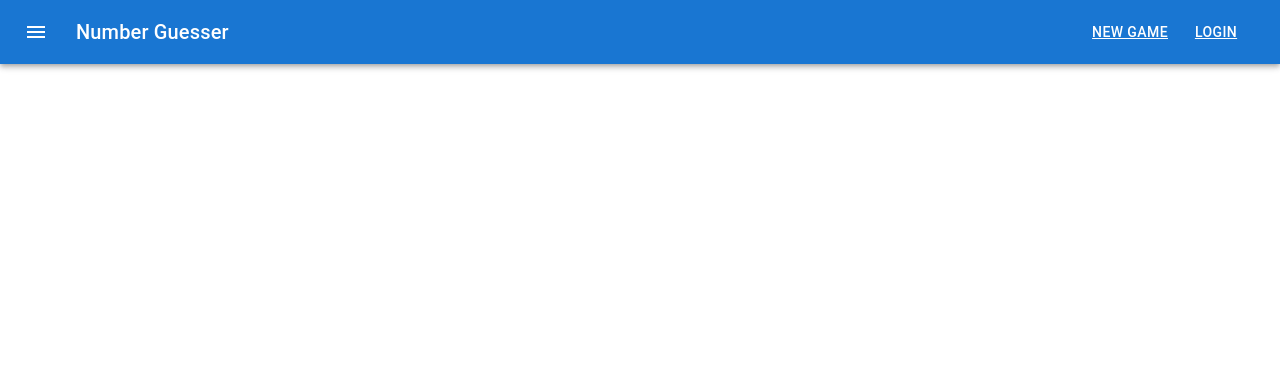
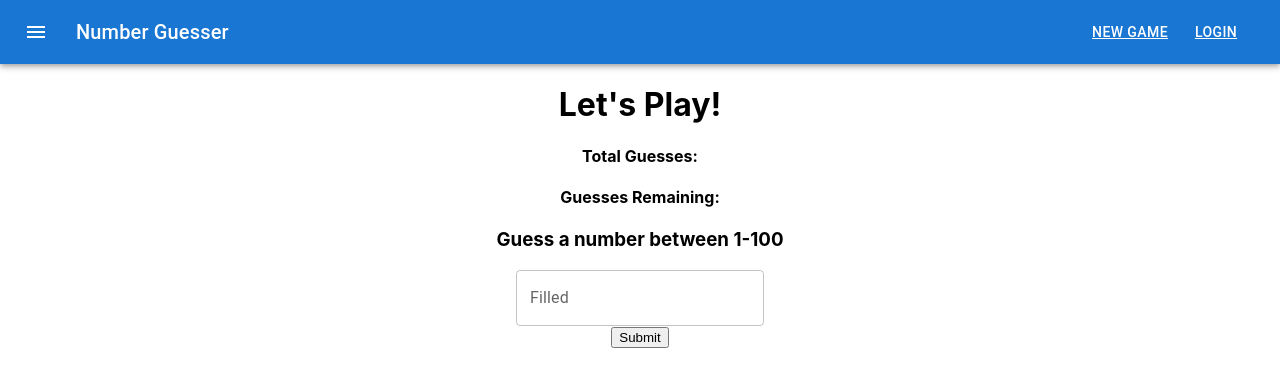
Before and after one commit to RjCoyle20/Number-Guesser, a React (Create React App) app in the folder front-end/: page /guessGame in a window 1280 px wide. Shown: the top 386 px of the page. Built offline with nearby package versions, Linux system fonts and the light colour scheme.

Commit message:
Handled a lot of the logic of the game. Still must figure out props and communication with backend.

```diff
--- a/front-end/src/pages/GuessGame.js
+++ b/front-end/src/pages/GuessGame.js
@@ -1,7 +1,52 @@
+import { TextField } from "@mui/material";
+import { useState } from "react"
+import { Button } from "react-bootstrap";
 
 
 export default function GuessGame(props){
     const targetNumber = Math.floor(Math.random() * props.guesses)
+    const [guessesRemaining, setGuessesRemaining] = useState(props.guesses);
+    const [currentGuess, setCurrentGuess] = useState()
+    let message;
 
+    //TODO*******
+    const handleSubmit = async (e) => {
+        e.preventDefault();
+        try {
 
+        } catch (error) {
+
+        }
+    }
+
+    for (let i = 0; i < props.guesses; i++){
+        console.log(guessesRemaining + " guesses remaining; Current number is :" + currentGuess + " Try to guess this number: " + targetNumber)
+    if (targetNumber == currentGuess) {
+        return(message = "Congrats! you have guesesed the number " + targetNumber)
+        } else if ( targetNumber > currentGuess && i != props.guesses) {
+            message = "The number is greater than " + currentGuess;
+            guessesRemaining--;
+        } else if (targetNumber < currentGuess && i != props.guesses ) {
+            message = "The number is less than " + currentGuess;
+            guessesRemaining--;
+        } else return (message = "You have exhausted " + props.guesses + " trials. The number was " + targetNumber);
+    }
+
+    return(
+        <>
+        <h1>
+        Let's Play!
+        </h1>
+        <h4>Total Guesses: {props.guesses}</h4>
+        <h4>Guesses Remaining: {guessesRemaining}</h4>
+        <h3>Guess a number between 1-100</h3>
+        <TextField id="filled-basic" label="Filled" variant="outlined" />
+        <div>
+            <Button variant='primary' type='submit' className='w-100' onSubmit={handleSubmit}>Submit</Button>
+        </div>
+        <h2>{currentGuess}</h2>
+        {message}
+        </>
+
+    )
 }
--- a/front-end/src/pages/numberbox/Numberbox.js
+++ b/front-end/src/pages/numberbox/Numberbox.js
@@ -40,6 +40,7 @@ export default function Numberbox() {
     >
       <TextField id="filled-basic" label="Filled" variant="outlined" />
       <div>
+
       <Button variant='primary' type='submit' className='button'>
         Submit
       </Button>
```
